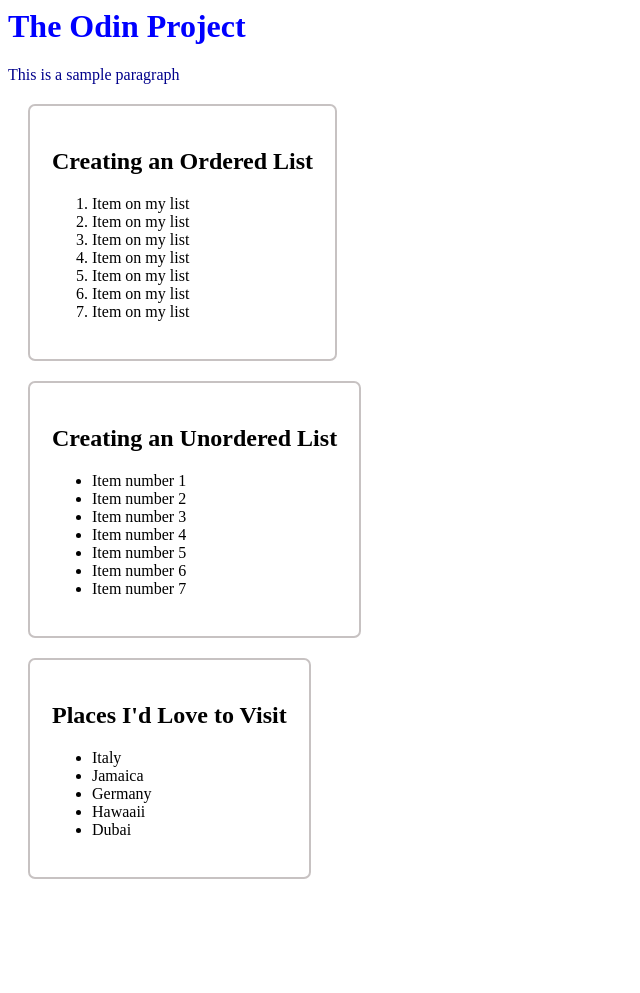
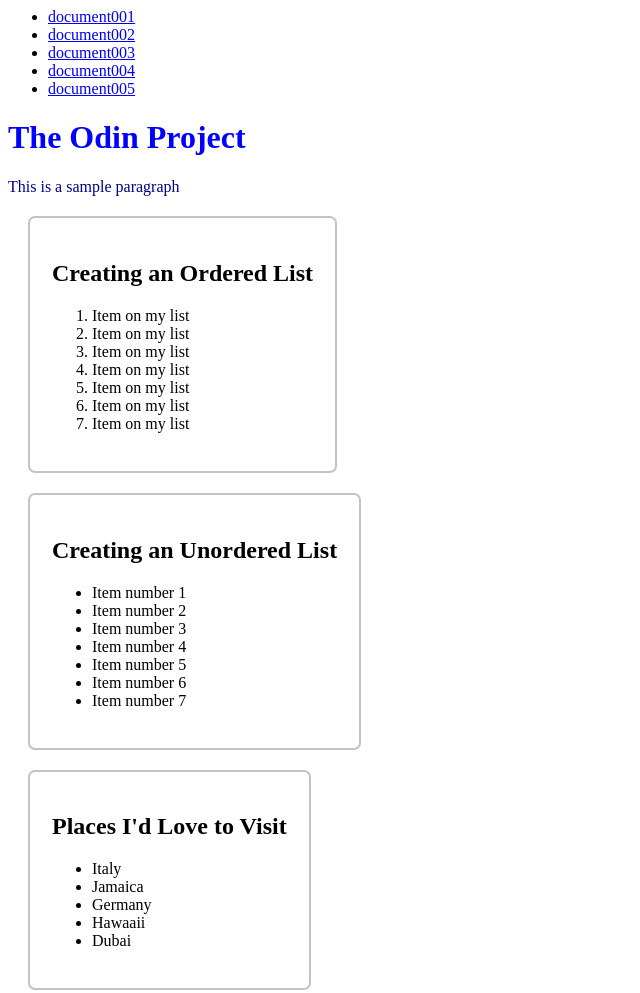
Before and after one commit to RonnieMbugua/git_test, a plain HTML site: page index.html in a window 1280 px wide. Shown: the whole page, without its empty margins (0-640 px from the left). Before the commit the page ends 899 px from the top, so only its background shows below. Drawn offline with Linux system fonts and the light colour scheme.

Commit message:
Add HTML Changes

```diff
--- a/index.html
+++ b/index.html
@@ -6,6 +6,15 @@
     <link rel="stylesheet" href="style.css">
 </head>
 <body>
+    <nav class="nav">
+        <ul>
+            <li class="item"><a href="link">document001</a></li>
+            <li class="item"><a href="link">document002</a></li>
+            <li class="item"><a href="link">document003</a></li>
+            <li class="item"><a href="link">document004</a></li>
+            <li class="item"><a href="link">document005</a></li>
+        </ul>
+    </nav>
     <h1>The Odin Project</h1>
     <p>This is a sample paragraph</p>
 
@@ -44,7 +53,5 @@
         <li class="places-to-visit">Dubai</li>
     </ul>
     </div>
-
-
 </body>
 </html>
```
